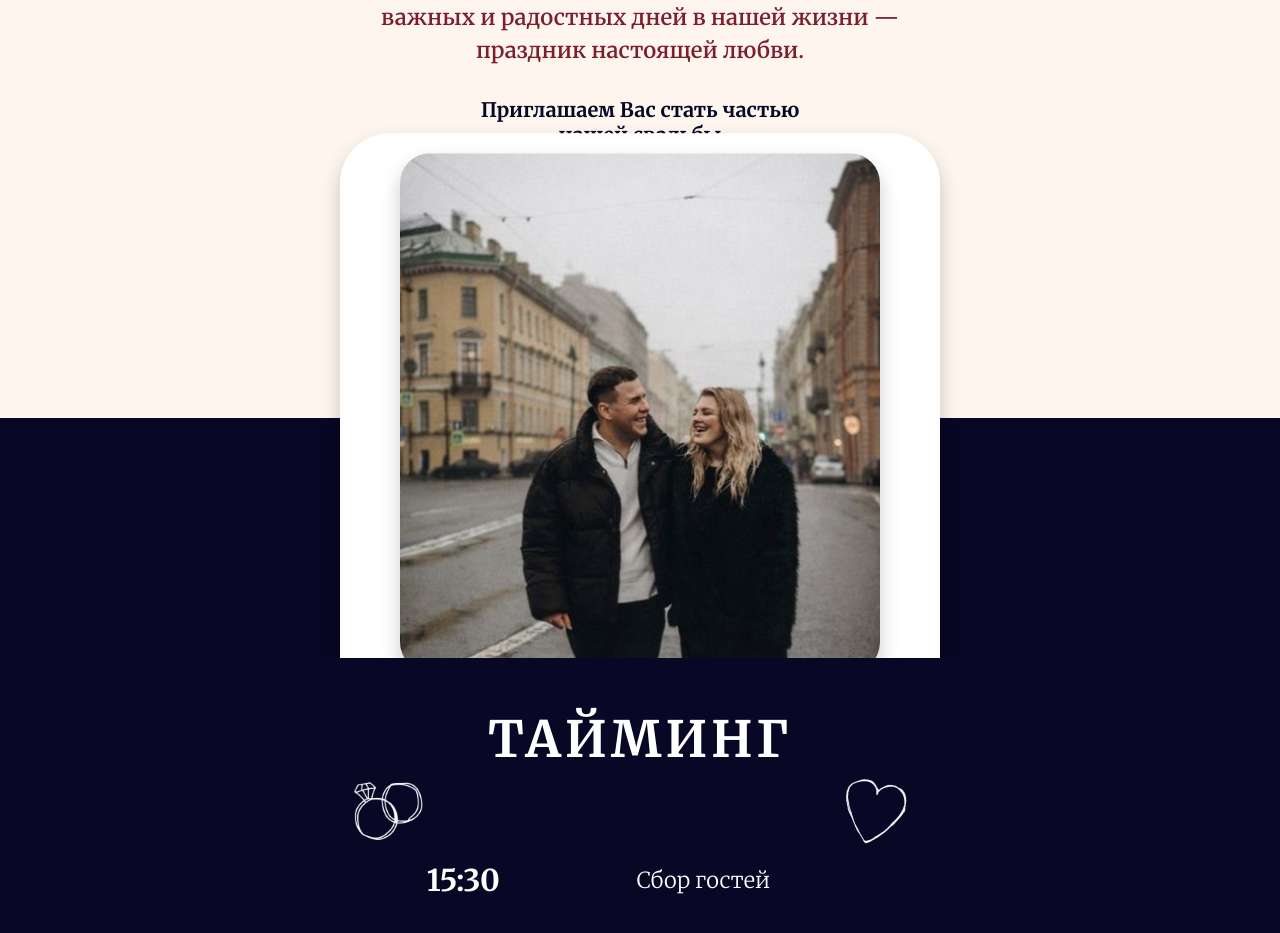
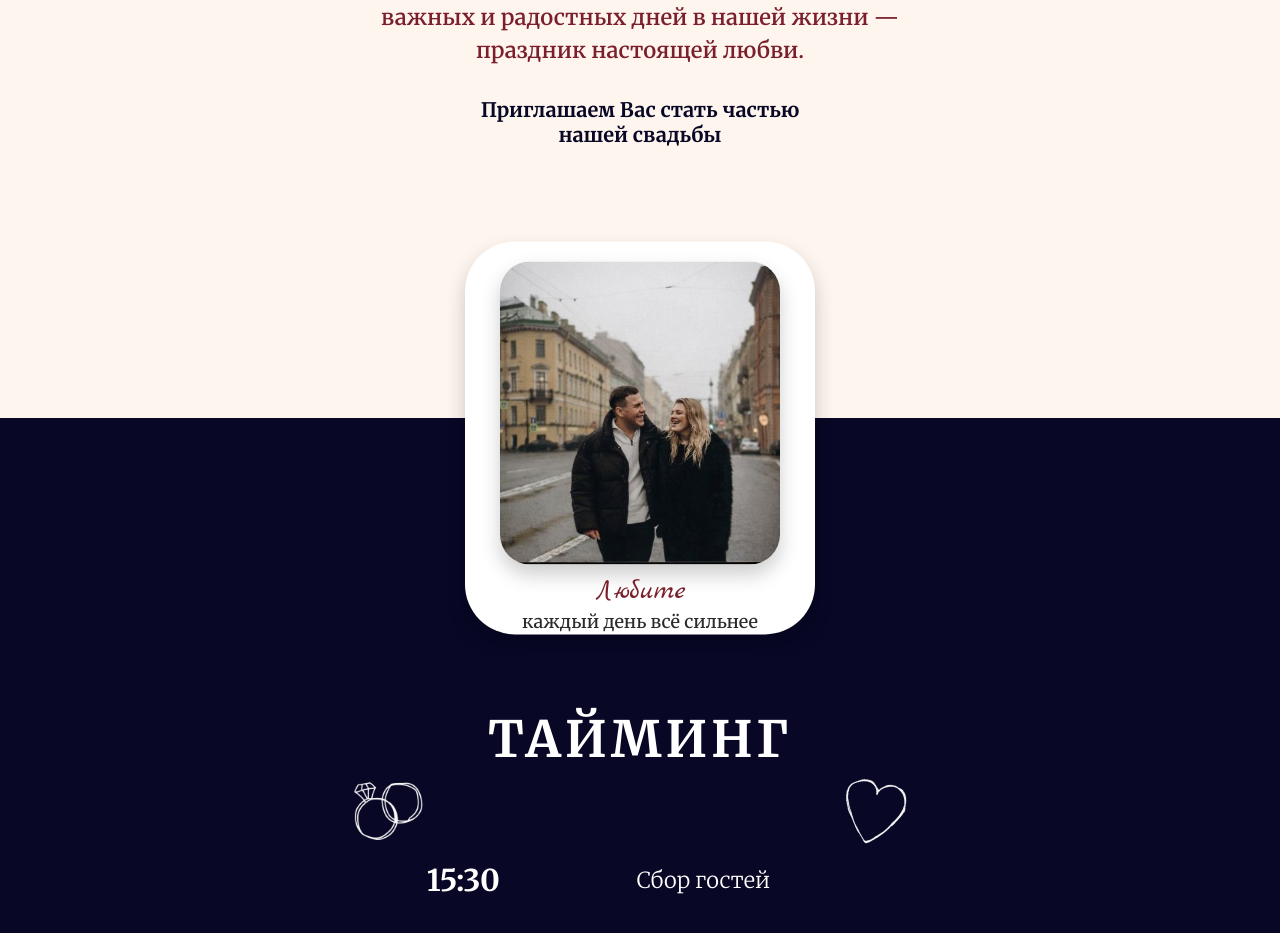
Before and after one commit to sashashevcov199929-ux/wedding-invitation, a React (Vite) app: page / in a window 1280 px wide. Shown: the part 1742-2675 px from the top of the page. Built offline with nearby package versions, Linux system fonts and the light colour scheme.

Commit message:
Размеры блоков поправил

```diff
--- a/src/components/invite/Invite.module.css
+++ b/src/components/invite/Invite.module.css
@@ -46,8 +46,8 @@
 }
 /* Плавающий квадрат */
 .photoSquare {
-  width: 600px; /* размер квадрата */
-  height: 600x;
+  width: 350px; /* размер квадрата */
+  height: 500x;
   background-color: #fff; /* можно белый фон */
   border-radius: 50px;
   overflow: hidden;
```
